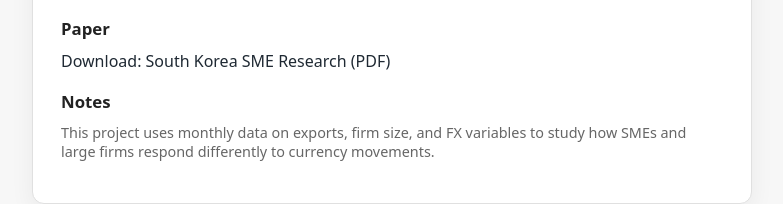
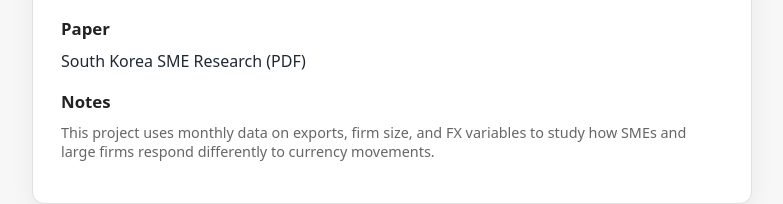
Before and after one commit to dkim-221/dowonkim, a plain HTML site: page research-projects/korea-sme-exports/index.html in a window 1280 px wide. Shown: the part 375-579 px from the top of the page, without its empty margins (248-1031 px from the left). Drawn offline with Linux system fonts and the light colour scheme.

Commit message:
Update index.html

```diff
--- a/research-projects/korea-sme-exports/index.html
+++ b/research-projects/korea-sme-exports/index.html
@@ -111,7 +111,7 @@
         <ul>
           <li>
             <a href="South%20Korea%20SME%20Research.pdf" target="_blank">
-              Download: South Korea SME Research (PDF)
+              South Korea SME Research (PDF)
             </a>
           </li>
         </ul>
```
